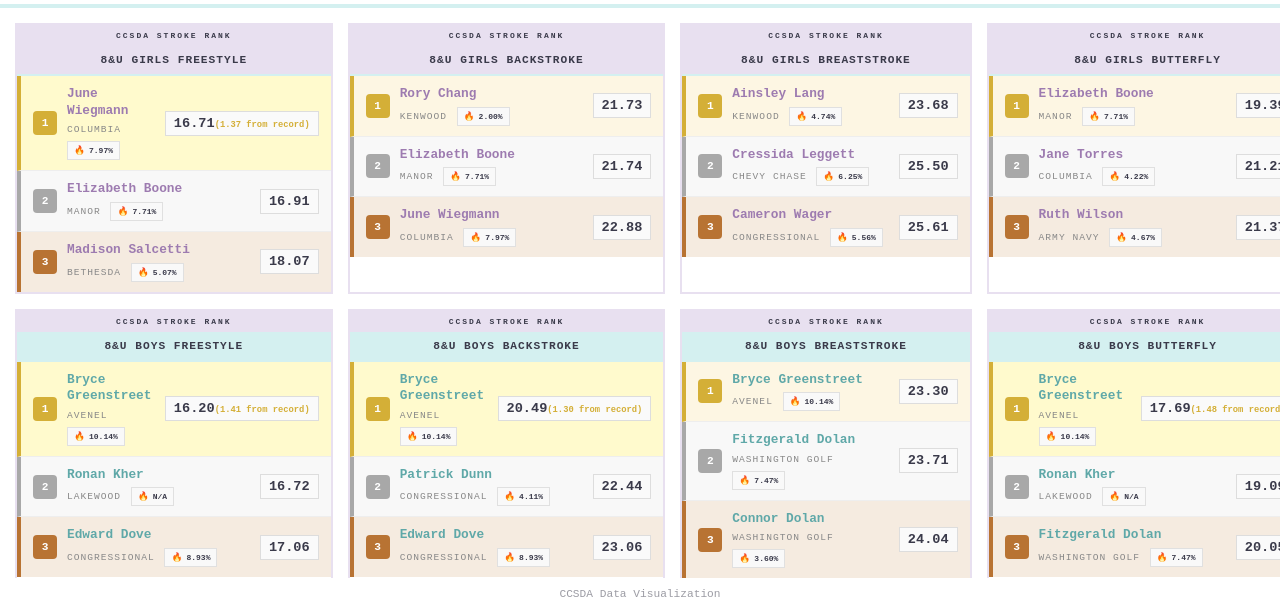
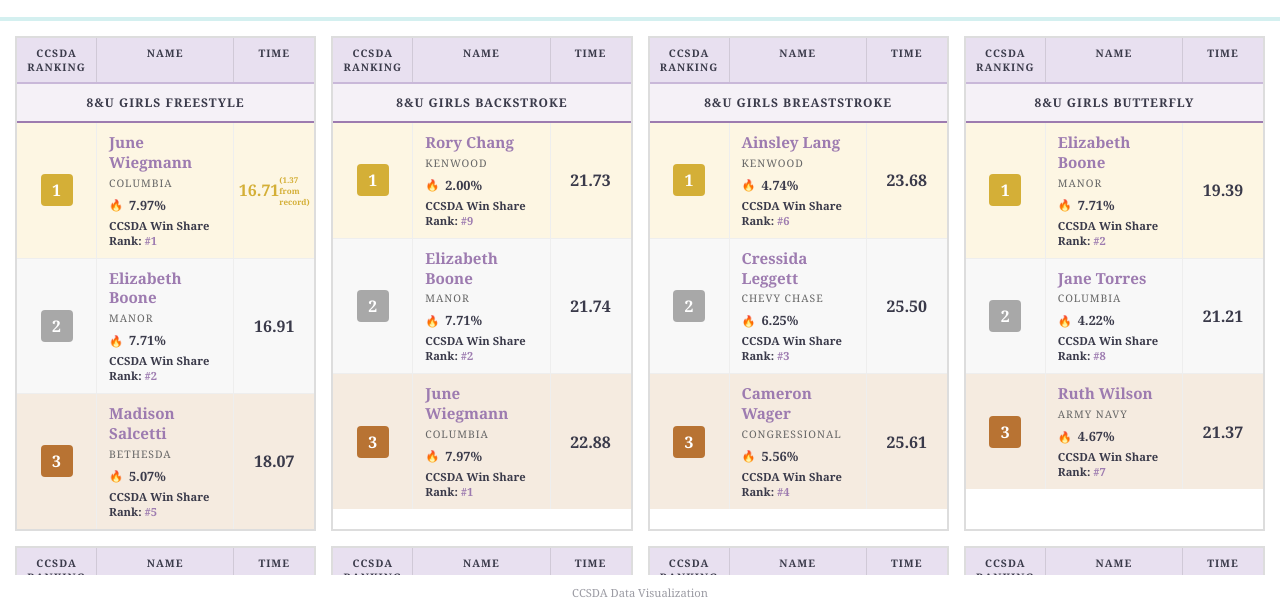
Before and after one commit to woodywiegmann/clubswimrankccsda, a plain HTML site: page index.html in a window 1280 px wide. Shown: the part 190-800 px from the top of the page. Drawn offline with Linux system fonts and the light colour scheme.

Commit message:
Update index.html

```diff
--- a/index.html
+++ b/index.html
@@ -51,7 +51,7 @@ TEAMS/CLUBS ABBREVIATIONS (from PDF):
             --boys-color: #5fa8a8;
         }
 
-        * { box-sizing: border-box; margin: 0; padding: 0; font-family: 'Courier New', monospace; }
+        * { box-sizing: border-box; margin: 0; padding: 0; font-family: Georgia, 'Times New Roman', serif; }
 
         body {
             background-color: #ffffff;
@@ -108,15 +108,15 @@ TEAMS/CLUBS ABBREVIATIONS (from PDF):
         }
 
         .logo {
-            font-family: 'Courier New', monospace;
-            font-size: 2rem;
-            font-weight: 900;
-            letter-spacing: 6px;
+            font-family: Georgia, serif;
+            font-size: 1.8rem;
+            font-weight: 700;
+            letter-spacing: 4px;
             color: var(--dark);
             text-transform: uppercase;
-            border: 4px solid var(--dark);
+            border: 3px solid var(--dark);
             display: inline-block;
-            padding: 8px 20px;
+            padding: 10px 24px;
             background: linear-gradient(180deg, var(--primary) 0%, var(--secondary) 100%);
         }
 
@@ -145,106 +145,75 @@ TEAMS/CLUBS ABBREVIATIONS (from PDF):
         /* Event Section */
         .event-section {
             background: #fff;
-            border: 2px solid var(--primary);
-            padding: 0;
-        }
-
-        .section-header {
-            color: var(--dark);
-            font-size: 0.5rem;
-            font-weight: 700;
-            text-transform: uppercase;
-            letter-spacing: 2px;
-            padding: 6px;
+            border: 2px solid #ddd;
+        }
+
+        .column-headers {
+            display: grid;
+            grid-template-columns: 80px 1fr 80px;
             background: var(--primary);
-            text-align: center;
-        }
-        .event-header {
-            color: var(--dark);
-            font-size: 0.7rem;
+            border-bottom: 2px solid var(--accent);
+        }
+        .column-headers span {
+            padding: 8px 10px;
+            font-size: 0.65rem;
             font-weight: 700;
             text-transform: uppercase;
             letter-spacing: 1px;
-            padding: 8px;
+            color: var(--dark);
+            text-align: center;
+            border-right: 1px solid rgba(0,0,0,0.1);
+        }
+        .column-headers span:last-child { border-right: none; }
+
+        .event-header {
+            color: var(--dark);
+            font-size: 0.75rem;
+            font-weight: 700;
+            text-transform: uppercase;
+            letter-spacing: 1px;
+            padding: 10px;
             background: #fff;
             border-bottom: 2px solid var(--secondary);
             text-align: center;
         }
-        .event-header.girls { background: var(--primary); }
-        .event-header.boys { background: var(--secondary); }
-
-        .age-group-label {
-            font-weight: 900;
-        }
+        .event-header.girls { border-bottom-color: var(--girls-color); background: rgba(157, 123, 176, 0.1); }
+        .event-header.boys { border-bottom-color: var(--boys-color); background: rgba(95, 168, 168, 0.1); }
 
         /* Individual Swimmer Cards */
         .swimmer-card {
+            display: grid;
+            grid-template-columns: 80px 1fr 80px;
             background: #fff;
             color: var(--dark);
-            padding: 10px 12px;
+            border-bottom: 1px solid #eee;
+        }
+
+        .swimmer-card:last-child {
+            border-bottom: none;
+        }
+
+        .rank-1 { background: var(--light-gold) !important; }
+        .rank-2 { background: var(--light-silver) !important; }
+        .rank-3 { background: var(--light-bronze) !important; }
+
+        .rank-cell {
             display: flex;
             align-items: center;
-            gap: 10px;
-            border-bottom: 1px solid #eee;
-        }
-
-        .swimmer-card:last-child {
-            border-bottom: none;
-        }
-
-        .swimmer-card .rank-badge {
-            flex-shrink: 0;
-        }
-
-        .swimmer-card .info {
-            flex: 1;
-            min-width: 0;
-        }
-
-        .swimmer-card .time {
-            flex-shrink: 0;
-        }
-
-        .rank-1 {
-            background: var(--light-gold) !important;
-            border-left: 4px solid var(--gold);
-        }
-
-        .rank-2 {
-            background: var(--light-silver) !important;
-            border-left: 4px solid var(--silver);
-        }
-
-        .rank-3 {
-            background: var(--light-bronze) !important;
-            border-left: 4px solid var(--bronze);
-        }
-
-        /* Record proximity highlight */
-        .near-record {
-            background: #fffacd !important;
-        }
-
-        .record-diff {
-            font-size: 0.55rem;
-            color: var(--gold);
-            font-weight: 600;
-        }
-
-        .time.near-record-time {
-            color: var(--gold);
-            font-weight: 900;
+            justify-content: center;
+            padding: 12px;
+            border-right: 1px solid #eee;
         }
 
         .rank-badge {
-            width: 24px;
-            height: 24px;
+            width: 32px;
+            height: 32px;
             border-radius: 4px;
             display: flex;
             align-items: center;
             justify-content: center;
-            font-weight: 900;
-            font-size: 0.7rem;
+            font-weight: 700;
+            font-size: 1rem;
             color: #fff;
         }
 
@@ -252,14 +221,36 @@ TEAMS/CLUBS ABBREVIATIONS (from PDF):
         .rank-2 .rank-badge { background: var(--silver); }
         .rank-3 .rank-badge { background: var(--bronze); }
 
-        .info {
-            padding-left: 0;
-            min-width: 0;
-            flex: 1;
-        }
+        .info-cell {
+            padding: 10px 12px;
+            border-right: 1px solid #eee;
+        }
+
+        .time-cell {
+            display: flex;
+            align-items: center;
+            justify-content: center;
+            padding: 12px;
+            font-family: Georgia, serif;
+            font-weight: 700;
+            font-size: 1rem;
+            color: var(--dark);
+        }
+
+        /* Record proximity */
+        .near-record .time-cell {
+            color: var(--gold);
+        }
+        .record-diff {
+            font-size: 0.5rem;
+            color: var(--gold);
+            display: block;
+        }
+
         .name {
+            font-family: Georgia, serif;
             font-weight: 700;
-            font-size: 0.8rem;
+            font-size: 0.95rem;
             display: block;
             line-height: 1.3;
             cursor: pointer;
@@ -268,49 +259,38 @@ TEAMS/CLUBS ABBREVIATIONS (from PDF):
         .name.girls { color: var(--girls-color); }
         .name.boys { color: var(--boys-color); }
         .name:hover { text-decoration: underline; }
-        .team {
-            font-size: 0.6rem;
-            color: #888;
+
+        .club {
+            font-size: 0.65rem;
+            color: #666;
             text-transform: uppercase;
             letter-spacing: 1px;
-            margin-top: 2px;
-        }
-
-        .win-share {
-            font-size: 0.5rem;
-            color: #666;
-            background: #f9f9f9;
-            padding: 3px 6px;
+            margin-top: 3px;
+        }
+
+        .win-share-row {
+            display: flex;
+            align-items: center;
+            gap: 6px;
+            margin-top: 6px;
+        }
+        .win-share-flame { font-size: 0.7rem; }
+        .win-share-pct {
+            font-family: Georgia, serif;
+            font-weight: 700;
+            font-size: 0.8rem;
+            color: var(--dark);
+        }
+
+        .ws-rank-label {
+            font-family: Georgia, serif;
+            font-weight: 700;
+            font-size: 0.7rem;
+            color: var(--dark);
             margin-top: 4px;
-            display: inline-flex;
-            align-items: center;
-            gap: 4px;
-            border: 1px solid #e0e0e0;
-        }
-        .win-share-flame { font-size: 0.55rem; }
-        .win-share-label { color: #888; }
-        .win-share-value { color: var(--dark); font-weight: 700; }
-        .win-share-rank {
-            padding: 2px 5px;
-            font-weight: 700;
-            font-size: 0.5rem;
-            margin-left: 2px;
-        }
-        .ws-rank-1 { background: var(--light-gold); color: var(--gold); border: 1px solid var(--gold); }
-        .ws-rank-2 { background: var(--light-silver); color: var(--silver); border: 1px solid var(--silver); }
-        .ws-rank-3 { background: var(--light-bronze); color: var(--bronze); border: 1px solid var(--bronze); }
-        .ws-rank-other { background: #f5f5f5; color: #999; border: 1px solid #ddd; }
-
-        .time {
-            font-family: 'Courier New', monospace;
-            font-weight: 700;
-            font-size: 0.85rem;
-            color: var(--dark);
-            text-align: right;
-            white-space: nowrap;
-            background: var(--light);
-            padding: 4px 8px;
-            border: 1px solid #ddd;
+        }
+        .ws-rank-label span {
+            color: var(--girls-color);
         }
 
         /* Empty State */
@@ -875,20 +855,20 @@ TEAMS/CLUBS ABBREVIATIONS (from PDF):
                 const eventSection = document.createElement('div');
                 eventSection.className = 'event-section';
 
-                // Add CCSDA STROKE RANK section header
-                const sectionHeader = document.createElement('div');
-                sectionHeader.className = 'section-header';
-                sectionHeader.textContent = 'CCSDA STROKE RANK';
-                eventSection.appendChild(sectionHeader);
-
+                // Column headers
+                const colHeaders = document.createElement('div');
+                colHeaders.className = 'column-headers';
+                colHeaders.innerHTML = '<span>CCSDA RANKING</span><span>NAME</span><span>TIME</span>';
+                eventSection.appendChild(colHeaders);
+
+                // Event name header
                 const isGirlsEvent = eventName.startsWith('Girls');
                 const header = document.createElement('div');
                 header.className = `event-header ${isGirlsEvent ? 'girls' : 'boys'}`;
                 header.innerHTML = formatEventHeader(eventName);
                 eventSection.appendChild(header);
 
-                const isGirls = eventName.startsWith('Girls');
-                const genderClass = isGirls ? 'girls' : 'boys';
+                const genderClass = isGirlsEvent ? 'girls' : 'boys';
 
                 swimmers.forEach(swimmer => {
                     const card = document.createElement('div');
@@ -900,23 +880,6 @@ TEAMS/CLUBS ABBREVIATIONS (from PDF):
                     }
 
                     card.className = cardClass;
-
-                    const timeDiv = document.createElement('div');
-                    timeDiv.className = 'time';
-
-                    if (recordDiff) {
-                        const timeSpan = document.createElement('span');
-                        timeSpan.className = 'near-record-time';
-                        timeSpan.textContent = swimmer.time;
-                        timeDiv.appendChild(timeSpan);
-
-                        const diffSpan = document.createElement('span');
-                        diffSpan.className = 'record-diff';
-                        diffSpan.textContent = `(${recordDiff} from record)`;
-                        timeDiv.appendChild(diffSpan);
-                    } else {
-                        timeDiv.textContent = swimmer.time;
-                    }
 
                     const escapedName = swimmer.name.replace(/'/g, "\\'");
                     const escapedTeam = swimmer.team.replace(/'/g, "\\'");
@@ -931,20 +894,28 @@ TEAMS/CLUBS ABBREVIATIONS (from PDF):
                     const winShareValue = swimmerData && swimmerData.winShare ? swimmerData.winShare : '0%';
                     const ageGroup = swimmerData ? swimmerData.ageGroup : getAgeGroupFromEvent(eventName);
                     const wsRank = getWinShareRank(swimmerKey, ageGroup);
-                    const wsRankClass = wsRank <= 3 ? `ws-rank-${wsRank}` : 'ws-rank-other';
+
+                    // Time with optional record diff
+                    let timeHTML = swimmer.time;
+                    if (recordDiff) {
+                        timeHTML = `${swimmer.time}<span class="record-diff">(${recordDiff} from record)</span>`;
+                    }
 
                     card.innerHTML = `
+                        <div class="rank-cell">
                         <div class="rank-badge">${swimmer.rank}</div>
-                        <div class="info">
+                        </div>
+                        <div class="info-cell">
                             <span class="name ${genderClass}" onclick="showSwimmerAnalytics('${escapedName}', '${escapedTeam}')">${displayName}</span>
-                            <span class="team">${swimmer.team}</span>
-                            <div class="win-share">
+                            <div class="club">${swimmer.team}</div>
+                            <div class="win-share-row">
                                 <span class="win-share-flame">🔥</span>
-                                <span class="win-share-value">${winShareValue}</span>
+                                <span class="win-share-pct">${winShareValue}</span>
                             </div>
+                            <div class="ws-rank-label">CCSDA Win Share Rank: <span>#${wsRank}</span></div>
                         </div>
+                        <div class="time-cell">${timeHTML}</div>
                     `;
-                    card.appendChild(timeDiv);
                     eventSection.appendChild(card);
                 });
 
```
